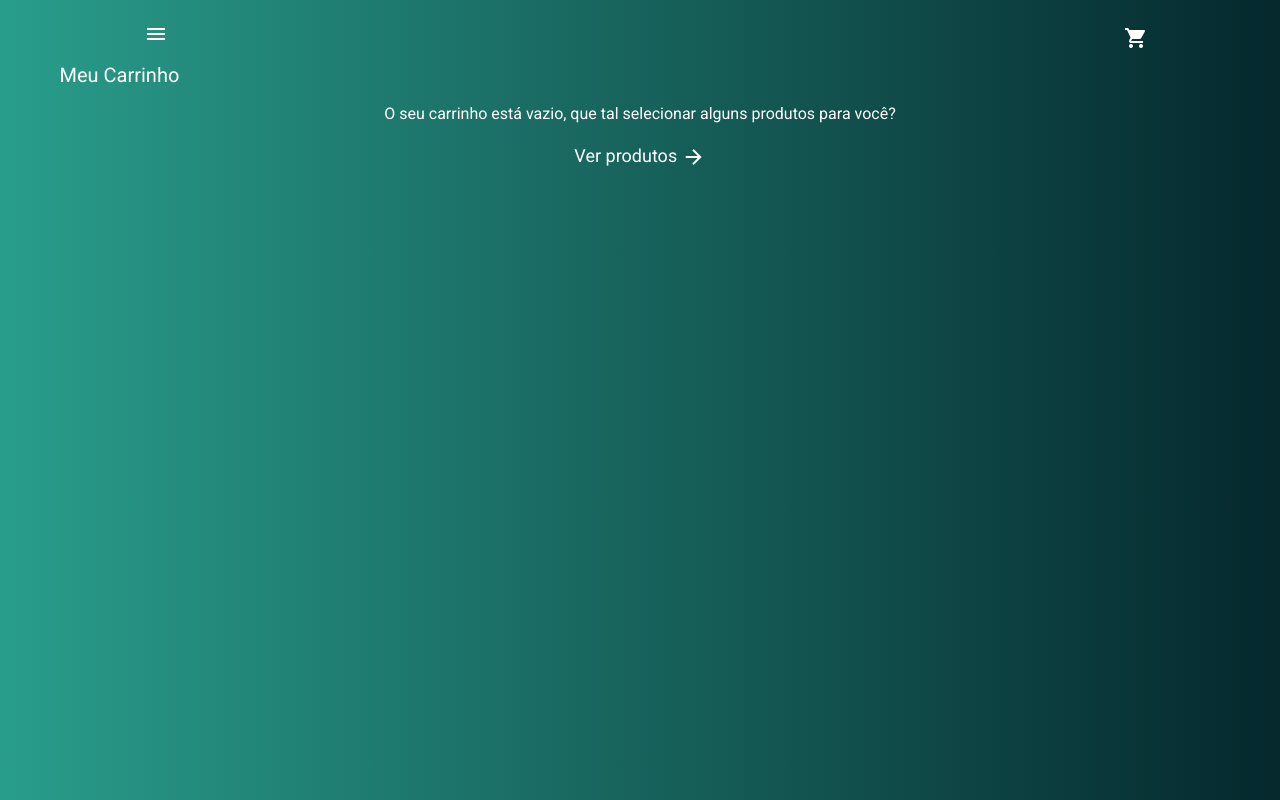
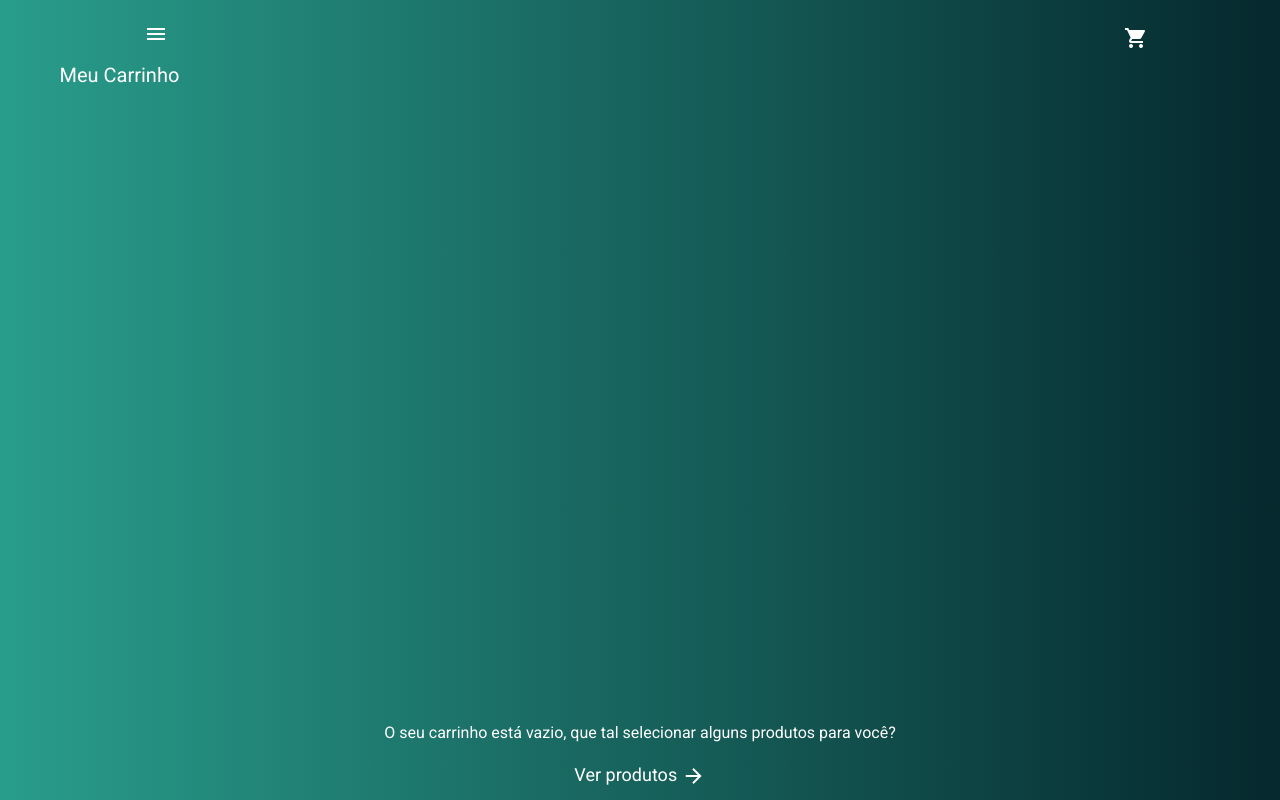
Before and after one commit to guilhermelcs/loja-take, a Vue app: page /carrinho in a window 1280 px wide. Built offline with nearby package versions, Linux system fonts and the light colour scheme.

Commit message:
Adicionando animacao e transicao no Carrinho; Menu de opcoes do Carrino agora é fixo

```diff
--- a/src/components/ListagemProdutos.vue
+++ b/src/components/ListagemProdutos.vue
@@ -13,9 +13,9 @@
                         </v-col>
                     </v-row>
                 </v-col>
-                <!--v-col v-if=" i == repeat && showLinkButton " offset="9" cols="3" class="text-right">
+                <v-col v-if=" i == repeat && showLinkButton " offset="9" cols="3" class="text-right">
                     <LinkButton routeTo="/produtos" buttonName="Ver Mais" />
-                </v-col-->
+                </v-col>
             </v-row>
         </v-row>
 </v-container>
--- a/src/views/Carrinho.vue
+++ b/src/views/Carrinho.vue
@@ -1,12 +1,15 @@
 <template>
+    <div>
         <v-container>
             <v-row>
                 <v-col cols="12">
                     <h1>Meu Carrinho</h1>
-                <ul>
-                    <v-row v-for="(produto, index) in produtos" :key="index"  align="end">
+                    <transition-group name="slide">
+                        <v-row v-for="(produto) in produtos" :key="produto.id"  align="end">
                             <v-col cols="1" class="text-center">
+                                <router-link :to="{ path: '/produto/' + produto.id, query: { produto: produto } }">
                                     <Produto :detailsOnHover="false" :produto="produto"></Produto>
+                                </router-link>
                             </v-col>
                             <v-col cols="7" class="text-center">
                                 <p class="text-left">{{ produto.nome }}</p>
@@ -25,8 +28,14 @@
                                 </v-row>
                             </v-col>
                         </v-row>
-                </ul>
+                    </transition-group>
                 </v-col>
+            </v-row>
+        </v-container>
+        <div class="fixed-bottom-options">
+            <v-container>
+                <v-row>
+                    <v-col cols="col-12">
                         <v-row v-if="produtosInicio > 0">
                             <v-col cols="12" class="text-right">
                                 <p class="total">Total: R${{ String( this.getPrecoTotal() ).replace('.',',') }}</p>
@@ -44,8 +53,11 @@
                                 <LinkButton class="text-left" routeTo="/produtos" :buttonName="'Ver produtos'" :hasIcon="true"></LinkButton>
                             </v-col>
                         </v-row>
+                    </v-col>
                 </v-row>
             </v-container>
+        </div>
+    </div>
 </template>
 
 <script>
@@ -111,4 +123,45 @@ export default {
         font-size: 20px;
         font-weight: 400;
     }
+
+    @keyframes slide-in {
+        from { transform: translateX(-100%) };
+        to { transform: translateX(0%) };
+    }
+
+    @keyframes slide-out {
+        to { transform: translateX(-100%) };
+        from { transform: translateX(0%) };
+    }
+
+    .slide-enter, .slide-leave-to {
+        opacity: 0;
+    }
+
+    .slide-enter-to, .slide-leave {
+        opacity: 1;
+    }
+
+    .slide-enter-active {
+        animation: slide-in 1s;
+        transition: opacity 1s;
+    }
+
+    .slide-leave-active {
+        position: absolute;
+        animation: slide-out 1s;
+        transition: opacity 1s;
+    }
+
+    .slide-move {
+        transition: transform 1s
+    }
+
+    .fixed-bottom-options {
+        position: fixed;
+        bottom: 0;
+        right: 0;
+        left: 0;
+        margin: auto;
+    }
 </style>
```
Lines whose indentation alone changed are shown as unchanged.
